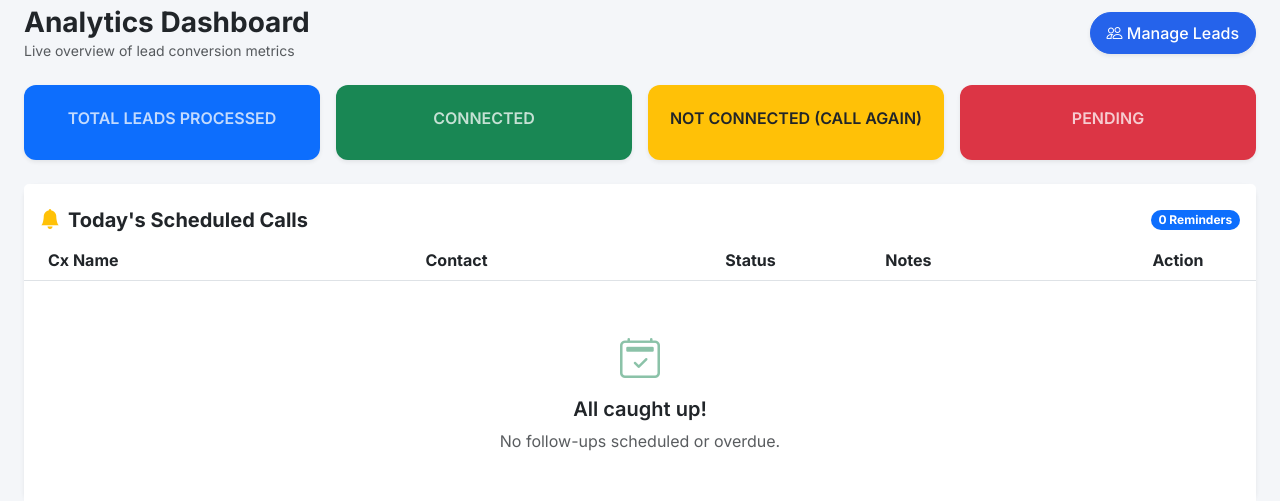
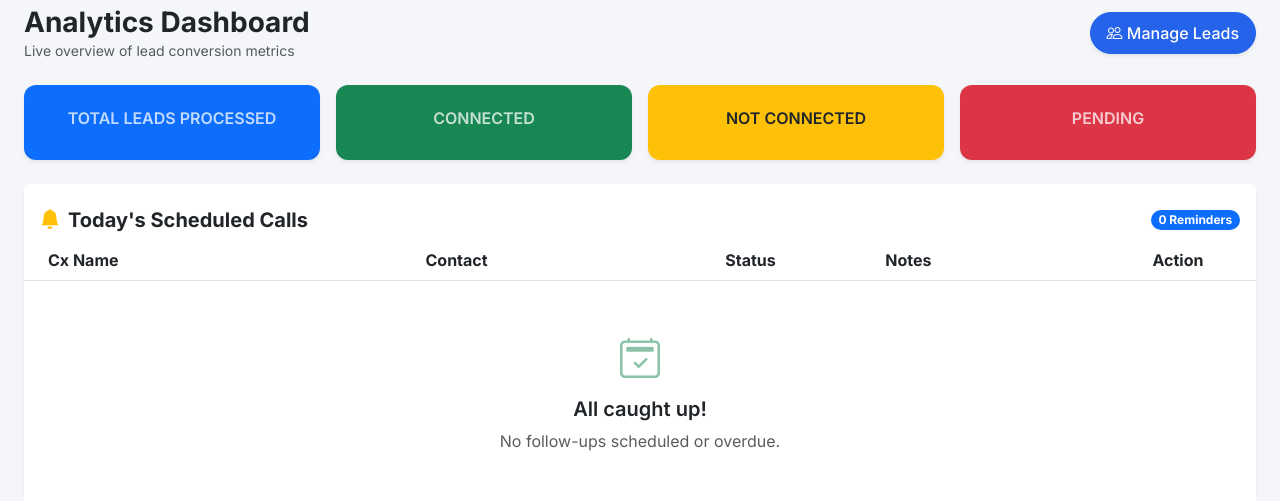
Before and after one commit to anaskhan7866/Call-Tracker-CRM, a Django app: template templates/dashboard.html in a window 1280 px wide. Shown: the part 121-622 px from the top of the page. Run offline with Django 5.2, Linux system fonts and the light colour scheme; the template is opened without the code that fills it, so the values that code supplies are empty.

Commit message:
Dashboard changes

```diff
--- a/templates/dashboard.html
+++ b/templates/dashboard.html
@@ -306,7 +306,7 @@
             <a href="{% url 'contact_list' %}?status=not_connected" class="text-decoration-none">
             <div class="card bg-warning text-dark shadow-sm h-100">
                 <div class="card-body d-flex flex-column justify-content-center align-items-center py-4">
-                    <h6 class="card-title text-uppercase fw-semibold mb-2">Not Connected (Call Again)</h6>
+                    <h6 class="card-title text-uppercase fw-semibold mb-2">Not Connected</h6>
                     <h2 class="display-4 fw-bold mb-0">{{ not_connected_leads }}</h2>
                 </div>
             </div>
```
